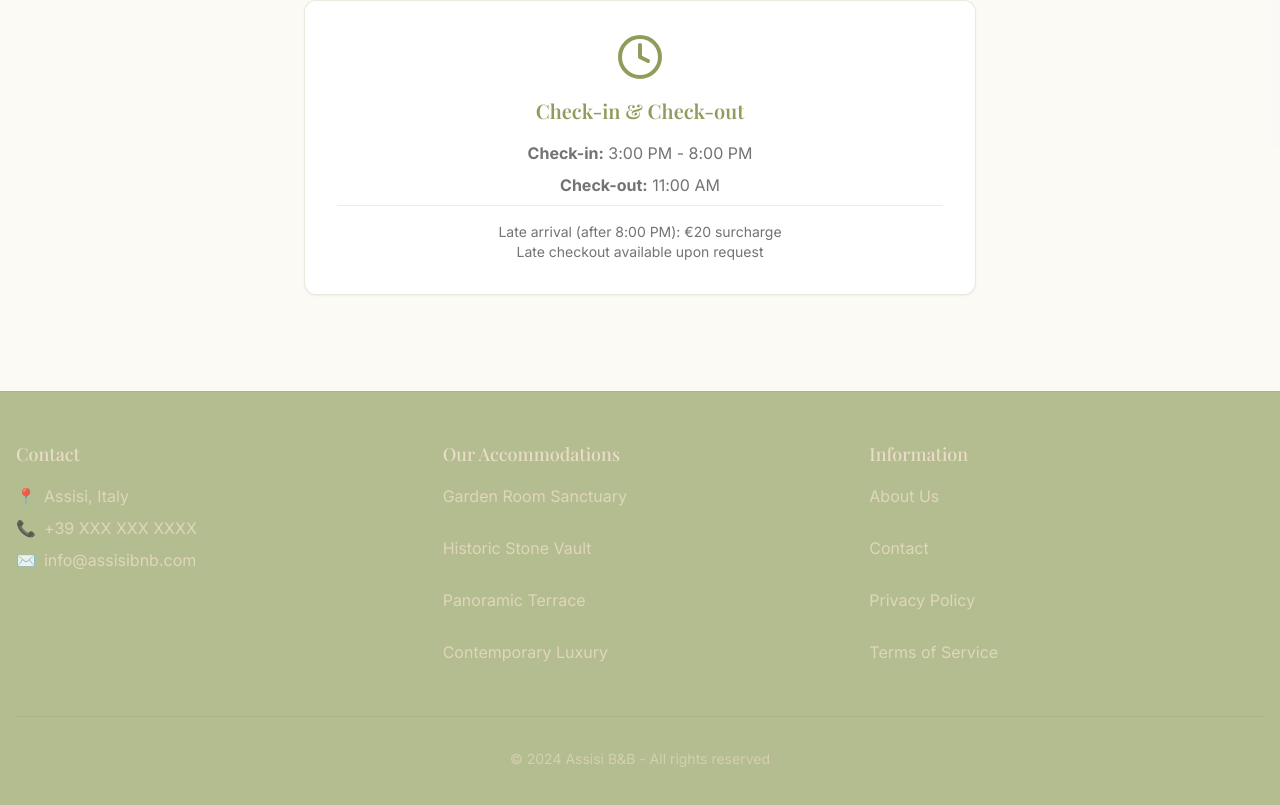
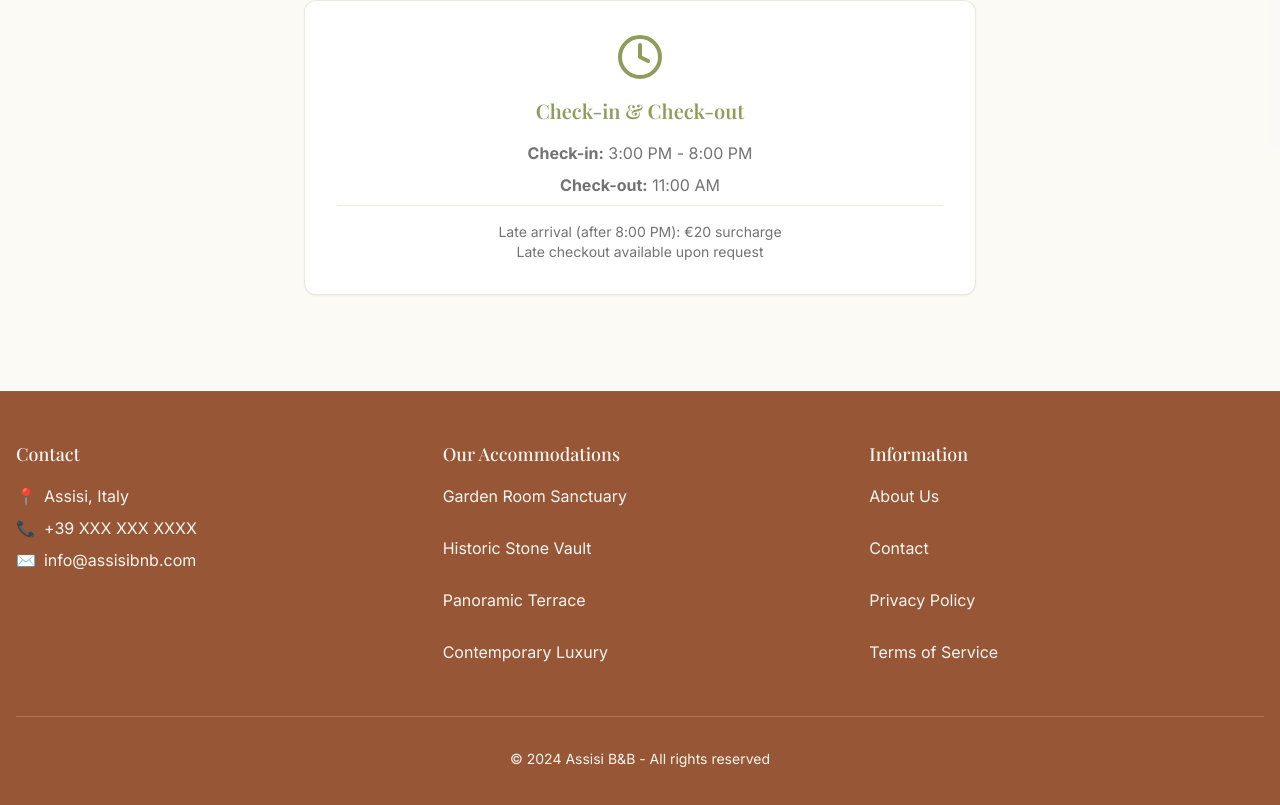
Before and after one commit to Aressand/terrazza-design-foundation, a React (Vite) app: page /about in a window 1280 px wide. Shown: the part 1886-2691 px from the top of the page. Built offline with nearby package versions, Linux system fonts and the light colour scheme; a web font is replaced by a local one.

Commit message:
Refactor: Update footer colors

```diff
--- a/src/components/Footer.tsx
+++ b/src/components/Footer.tsx
@@ -2,13 +2,13 @@ import { Link } from "react-router-dom";
 
 const Footer = () => {
   return (
-    <footer className="bg-sage-light border-t border-sage/20 mt-auto">
+    <footer className="border-t border-sage/20 mt-auto" style={{ backgroundColor: '#975635' }}>
       <div className="container mx-auto px-4 py-12">
         <div className="grid grid-cols-1 md:grid-cols-3 gap-8">
           {/* Contact Column */}
           <div>
-            <h3 className="text-stone-dark font-medium text-lg mb-4">Contact</h3>
-            <div className="space-y-2 text-stone-dark/80">
+            <h3 className="font-medium text-lg mb-4" style={{ color: '#f9f5f0' }}>Contact</h3>
+            <div className="space-y-2" style={{ color: '#f9f5f0' }}>
               <p className="flex items-center gap-2">
                 <span>📍</span>
                 Assisi, Italy
@@ -26,29 +26,33 @@ const Footer = () => {
 
           {/* Rooms Column */}
           <div>
-            <h3 className="text-stone-dark font-medium text-lg mb-4">Our Accommodations</h3>
+            <h3 className="font-medium text-lg mb-4" style={{ color: '#f9f5f0' }}>Our Accommodations</h3>
             <div className="space-y-2">
               <Link
                 to="/rooms/garden-room"
-                className="block text-stone-dark/80 hover:text-stone-dark hover:underline transition-colors"
+                className="block hover:underline transition-colors"
+                style={{ color: '#f9f5f0' }}
               >
                 Garden Room Sanctuary
               </Link>
               <Link
                 to="/rooms/stone-vault-apartment"
-                className="block text-stone-dark/80 hover:text-stone-dark hover:underline transition-colors"
+                className="block hover:underline transition-colors"
+                style={{ color: '#f9f5f0' }}
               >
                 Historic Stone Vault
               </Link>
               <Link
                 to="/rooms/terrace-apartment"
-                className="block text-stone-dark/80 hover:text-stone-dark hover:underline transition-colors"
+                className="block hover:underline transition-colors"
+                style={{ color: '#f9f5f0' }}
               >
                 Panoramic Terrace
               </Link>
               <Link
                 to="/rooms/modern-apartment"
-                className="block text-stone-dark/80 hover:text-stone-dark hover:underline transition-colors"
+                className="block hover:underline transition-colors"
+                style={{ color: '#f9f5f0' }}
               >
                 Contemporary Luxury
               </Link>
@@ -57,29 +61,33 @@ const Footer = () => {
 
           {/* Legal Column */}
           <div>
-            <h3 className="text-stone-dark font-medium text-lg mb-4">Information</h3>
+            <h3 className="font-medium text-lg mb-4" style={{ color: '#f9f5f0' }}>Information</h3>
             <div className="space-y-2">
               <Link
                 to="/about"
-                className="block text-stone-dark/80 hover:text-stone-dark hover:underline transition-colors"
+                className="block hover:underline transition-colors"
+                style={{ color: '#f9f5f0' }}
               >
                 About Us
               </Link>
               <Link
                 to="/contact"
-                className="block text-stone-dark/80 hover:text-stone-dark hover:underline transition-colors"
+                className="block hover:underline transition-colors"
+                style={{ color: '#f9f5f0' }}
               >
                 Contact
               </Link>
               <a
                 href="#"
-                className="block text-stone-dark/80 hover:text-stone-dark hover:underline transition-colors"
+                className="block hover:underline transition-colors"
+                style={{ color: '#f9f5f0' }}
               >
                 Privacy Policy
               </a>
               <a
                 href="#"
-                className="block text-stone-dark/80 hover:text-stone-dark hover:underline transition-colors"
+                className="block hover:underline transition-colors"
+                style={{ color: '#f9f5f0' }}
               >
                 Terms of Service
               </a>
@@ -88,8 +96,8 @@ const Footer = () => {
         </div>
 
         {/* Bottom Row */}
-        <div className="mt-8 pt-8 border-t border-sage/20">
-          <p className="text-center text-stone-dark/60 text-sm">
+        <div className="mt-8 pt-8 border-t border-white/20">
+          <p className="text-center text-sm" style={{ color: '#f9f5f0' }}>
             © 2024 Assisi B&B - All rights reserved
           </p>
         </div>
```
